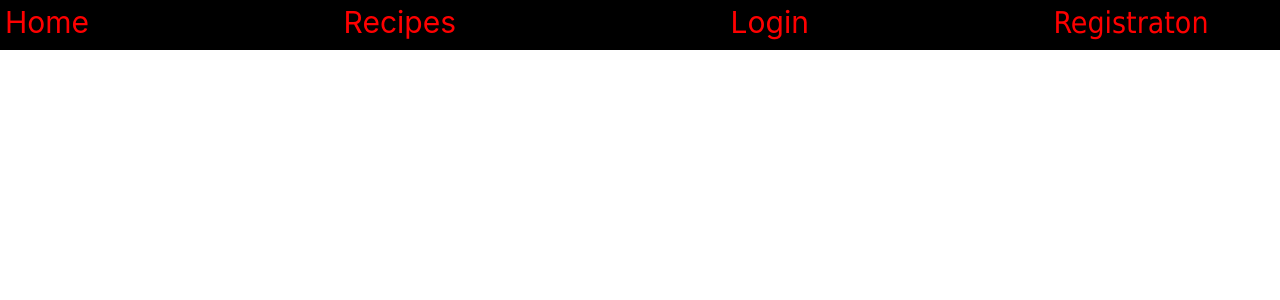
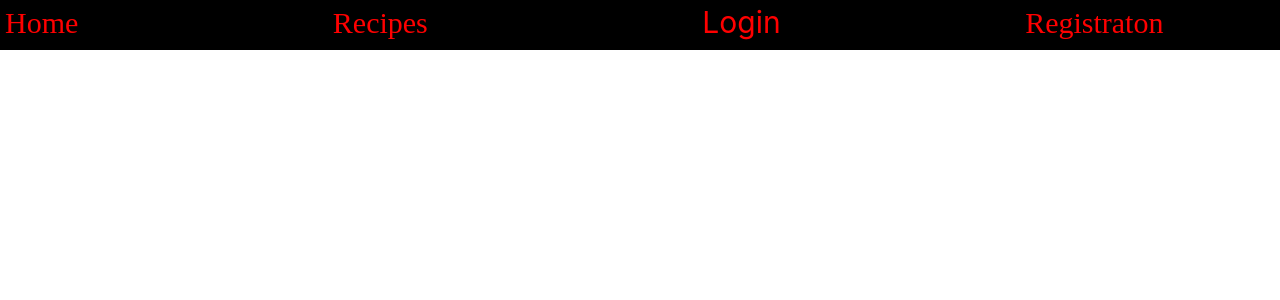
Before and after one commit to Exactor96/GrandCafe, a Django app: page /recepts/ in a window 1280 px wide. Shown: the top 300 px of the page. Run offline with Django 3.2, Linux system fonts and the light colour scheme; data that the repository does not hold is empty; some libraries are stand-ins or nearby versions.

Commit message:
more interface

```diff
--- a/post/templates/post/index.html
+++ b/post/templates/post/index.html
@@ -4,13 +4,19 @@
   {% endblock %}
   {% block styles %}
 
-    .grid-container{
+    .flex-container{
     display: flex;
-    flex-wrap: wrap;
+    flex-flow: row wrap;
+    justify-content:center;
+    align-items: center;
   }
 
   .item {
-    flex: 1 0 21%; /* explanation below */
+    font-size: 14px;
+  }
+
+  .pagination{
+    align-item:center
   }
   {% endblock %}
 
@@ -22,7 +28,7 @@ Start page
 <br>
 <br>
 <br>
-<div class="grid-container">
+<div class="flex-container">
   {% for post in page_object.object_list %}
   <div class="item">
     <div class="card mb-4 ml-5 bg-light text-dark border-dark" style="width: 20rem;" >
--- a/templates/base.html
+++ b/templates/base.html
@@ -14,7 +14,7 @@
 }
 
 .home{
-  font-family: Alice:cursive;
+  font-family: "Alice: cursive";
   color:red;
   font-size: 30px;
   margin-right: 250px;
@@ -22,12 +22,9 @@
   text-decoration: none;
 }
 
-.home.hover{
-  color: white
-}
 
 .recepts{
-  font-family: Alice:cursive;
+  font-family: Alice;
   color:red;
   font-size: 30px;
   margin-right: 270px;
@@ -35,7 +32,7 @@
 }
 
 .login{
-  font-family: Alice:cursive;
+  font-family: "Alice":cursive;
   color:red;
   font-size: 30px;
   margin-right: 240px;
@@ -43,7 +40,7 @@
 }
 
 .register{
-  font-family: Tahoma;
+  font-family: "Alice";
   color:red;
   font-size: 30px;
 
```
Also changed, not shown: post/templates/post/greet.html (+9 -4 lines).
